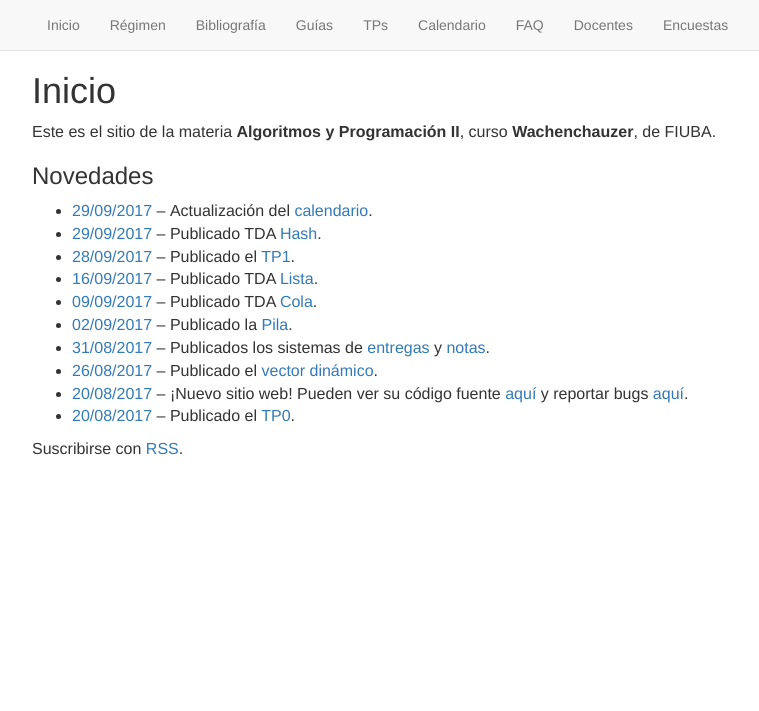
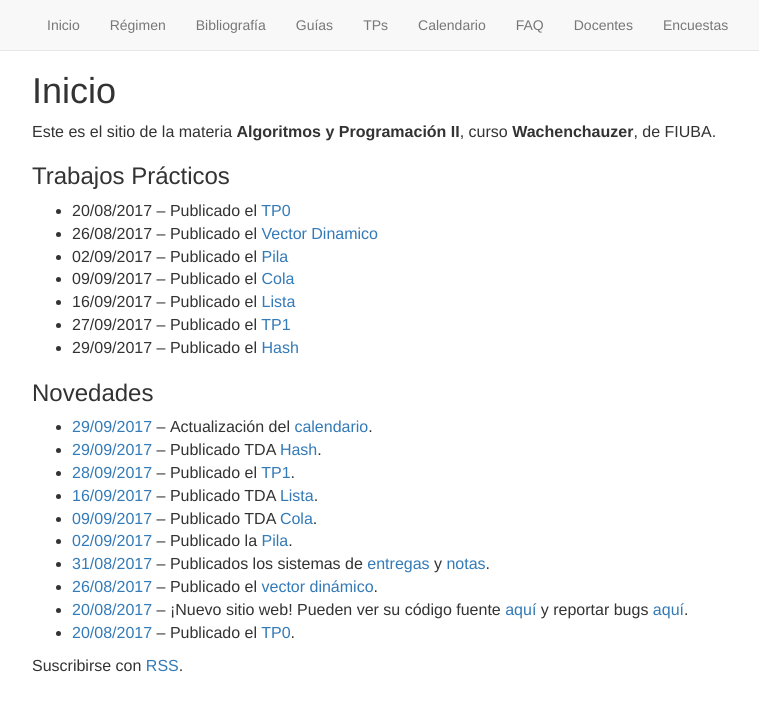
Before and after one commit to algoritmos-rw/algoritmos, a Jekyll site: the page built from static/00_index.md, in a window 1280 px wide. Shown: the top 711 px of the page, without its empty margins (239-998 px from the left). Built offline with Jekyll 4.4.1, drawn with Linux system fonts in a browser that asks for light colours; our own code applies the rules of GitHub Pages for plain Markdown files.

Commit message:
Agregado YAML de TPs

```diff
--- /dev/null
+++ b/_data/tps.yml
@@ -0,0 +1,91 @@
+# Agregar un TP:
+# - Modificar las fechas de publicación y entrega para el cuatrimestre vigente
+# - Confirmar que el enunciado esta escrito, actualizado para el cuatrimestre vigente y el enlace ande correctamente
+# - Cambiar de False a True el atributo is_publicado
+# - Avisar en la lista de correos
+
+- nombre: TP0
+  is_publicado: True
+  fecha_publicacion: 20/08/2017
+  fecha_entrega: 25 de agosto
+  zip: tp0.zip
+  link_zip: https://sites.google.com/site/fiuba7541rw/tps/tp0/tp0.zip?attredirects=0&d=1
+  link_enunciado: /tps/tp0
+
+- nombre: Vector Dinamico
+  is_publicado: True
+  fecha_publicacion: 26/08/2017
+  fecha_entrega: 1ro de septiembre
+  zip: vd.zip
+  link_zip: https://sites.google.com/site/fiuba7541rw/tps/vector-dinamico/vd.zip?attredirects=0&d=1
+  link_enunciado: /tps/vd
+
+- nombre: Pila
+  is_publicado: True
+  fecha_publicacion: 02/09/2017
+  fecha_entrega: 8 de septiembre
+  zip: pila.zip
+  link_zip: https://sites.google.com/site/fiuba7541rw/tps/pila/pila.zip?attredirects=0&d=1
+  link_enunciado: /tps/pila
+
+- nombre: Cola
+  is_publicado: True
+  fecha_publicacion: 09/09/2017
+  fecha_entrega: 15 de septiembre
+  zip: cola.zip
+  link_zip: https://sites.google.com/site/fiuba7541rw/tps/cola/cola.zip?attredirects=0&d=1
+  link_enunciado: /tps/cola
+
+- nombre: Lista
+  is_publicado: True
+  fecha_publicacion: 16/09/2017
+  fecha_entrega: 22 de septiembre
+  zip: lista.zip
+  link_zip: https://sites.google.com/site/fiuba7541rw/tps/lista/lista.zip?attredirects=0&d=1
+  link_enunciado: /tps/lista
+
+- nombre: TP1
+  is_publicado: True
+  fecha_publicacion: 27/09/2017
+  fecha_entrega: 13 de octubre
+  link_enunciado: /tps/2017_2/tp1
+
+- nombre: Hash
+  is_publicado: True
+  fecha_publicacion: 29/09/2017
+  fecha_entrega: 13 de octubre
+  zip: hash.zip
+  link_zip: https://sites.google.com/site/fiuba7541rw/tps/hash/hash.zip?attredirects=0&d=1
+  link_enunciado: /tps/hash
+
+- nombre: ABB
+  is_publicado: False
+  fecha_publicacion:
+  fecha_entrega:
+  zip: abb.zip
+  link_zip:
+  link_enunciado: /tps/abb
+
+- nombre: Heap
+  is_publicado: False
+  fecha_publicacion:
+  fecha_entrega:
+  zip: heap.zip
+  link_zip:
+  link_enunciado: /tps/heap
+
+- nombre: TP2
+  is_publicado: False
+  fecha_publicacion:
+  fecha_entrega:
+  zip:
+  link_zip:
+  link_enunciado: /tps/2017_2/tp2
+
+- nombre: TP3
+  is_publicado: False
+  fecha_publicacion:
+  fecha_entrega:
+  zip:
+  link_zip:
+  link_enunciado: /tps/2017_2/tp3
--- a/_layouts/home.html
+++ b/_layouts/home.html
@@ -3,28 +3,5 @@ layout: default
 ---
 
 <div class="home">
-
-  <h1>Inicio</h1>
-
-  <p>
-    Este es el sitio de la materia <strong>Algoritmos y Programación II</strong>,
-    curso <strong>Wachenchauzer</strong>, de FIUBA.
-  </p>
-
-  <h3 class="page-heading">Novedades</h3>
-
-  <ul class="post-list">
-	{% for post in site.posts %}
-	  <li>
-      <a class="post-link" href="{{ post.url | relative_url }}">
-        <span class="post-meta">{{ post.date | date: "%d/%m/%Y" }}</span>
-      </a>
-      &ndash;
-      <p class="post-excerpt">{{ post.excerpt | remove: '<p>' | remove: '</p>' }}</p>
-	  </li>
-	{% endfor %}
-  </ul>
-
-  <p>Suscribirse con <a href="{{ '/feed.xml' | relative_url }}" class="rss-subscribe">RSS</a>.</p>
-
+    {{content}}
 </div>
--- a/static/00_index.md
+++ b/static/00_index.md
@@ -2,3 +2,42 @@
 layout: home
 permalink: /
 ---
+
+# Inicio
+
+  <p>
+    Este es el sitio de la materia <strong>Algoritmos y Programación II</strong>,
+    curso <strong>Wachenchauzer</strong>, de FIUBA.
+  </p>
+
+  <h3 class="page-heading">Trabajos Prácticos</h3>
+
+  <ul class="post-list">
+	{% for tp in site.data.tps %}{% if tp.is_publicado %}
+	  <li>
+        <span class="post-meta">{{ tp.fecha_publicacion }}</span>
+      &ndash;
+        <p class="post-excerpt"> Publicado el
+        <a class="post-link" href="{{ tp.link_enunciado | relative_url }}">
+        <span class="post-meta">{{tp.nombre}}</span>
+        </a>
+        </p>
+	  </li>
+	{%endif%}{% endfor %}
+  </ul>
+
+  <h3 class="page-heading">Novedades</h3>
+
+  <ul class="post-list">
+	{% for post in site.posts %}
+	  <li>
+      <a class="post-link" href="{{ post.url | relative_url }}">
+        <span class="post-meta">{{ post.date | date: "%d/%m/%Y" }}</span>
+      </a>
+      &ndash;
+      <p class="post-excerpt">{{ post.excerpt | remove: '<p>' | remove: '</p>' }}</p>
+	  </li>
+	{% endfor %}
+  </ul>
+
+  <p>Suscribirse con <a href="{{ '/feed.xml' | relative_url }}" class="rss-subscribe">RSS</a>.</p>
--- a/static/04_tps.md
+++ b/static/04_tps.md
@@ -11,11 +11,5 @@ A continuación encontrarán los trabajos prácticos para entregar que iremos pl
 
 {: .table .table-striped}
 | TP       | Código      | Fecha de entrega |
-|----------|-------------|------------------|
-| [TP0](tp0)      | [tp0.zip](https://sites.google.com/site/fiuba7541rw/tps/tp0/tp0.zip?attredirects=0&d=1) | 	25 de agosto
-| [VD](vd)      | [vd.zip](https://sites.google.com/site/fiuba7541rw/tps/vector-dinamico/vd.zip?attredirects=0&d=1) | 	1ro de septiembre
-| [Pila](pila)      | [pila.zip](https://sites.google.com/site/fiuba7541rw/tps/pila/pila.zip?attredirects=0&d=1) | 	8 de septiembre
-| [Cola](cola)      | [cola.zip](https://sites.google.com/site/fiuba7541rw/tps/cola/cola.zip?attredirects=0&d=1) | 	15 de septiembre
-| [Lista](lista)      | [lista.zip](https://sites.google.com/site/fiuba7541rw/tps/lista/lista.zip?attredirects=0&d=1) | 	22 de septiembre
-| [Hash](hash)      | [hash.zip](https://sites.google.com/site/fiuba7541rw/tps/hash/hash.zip?attredirects=0&d=1) | 	13 de octubre
-| **[TP1](2017_2/tp1)**      | | 13 de octubre |
+|----------|-------------|------------------|{% for tp in site.data.tps %}{% if tp.is_publicado %}
+|[{{tp.nombre}}]({{tp.link_enunciado | relative_url}}) | [{{tp.zip}}]({{tp.link_zip}}) | {{tp.fecha_entrega}}{% endif %}{% endfor %}
```
